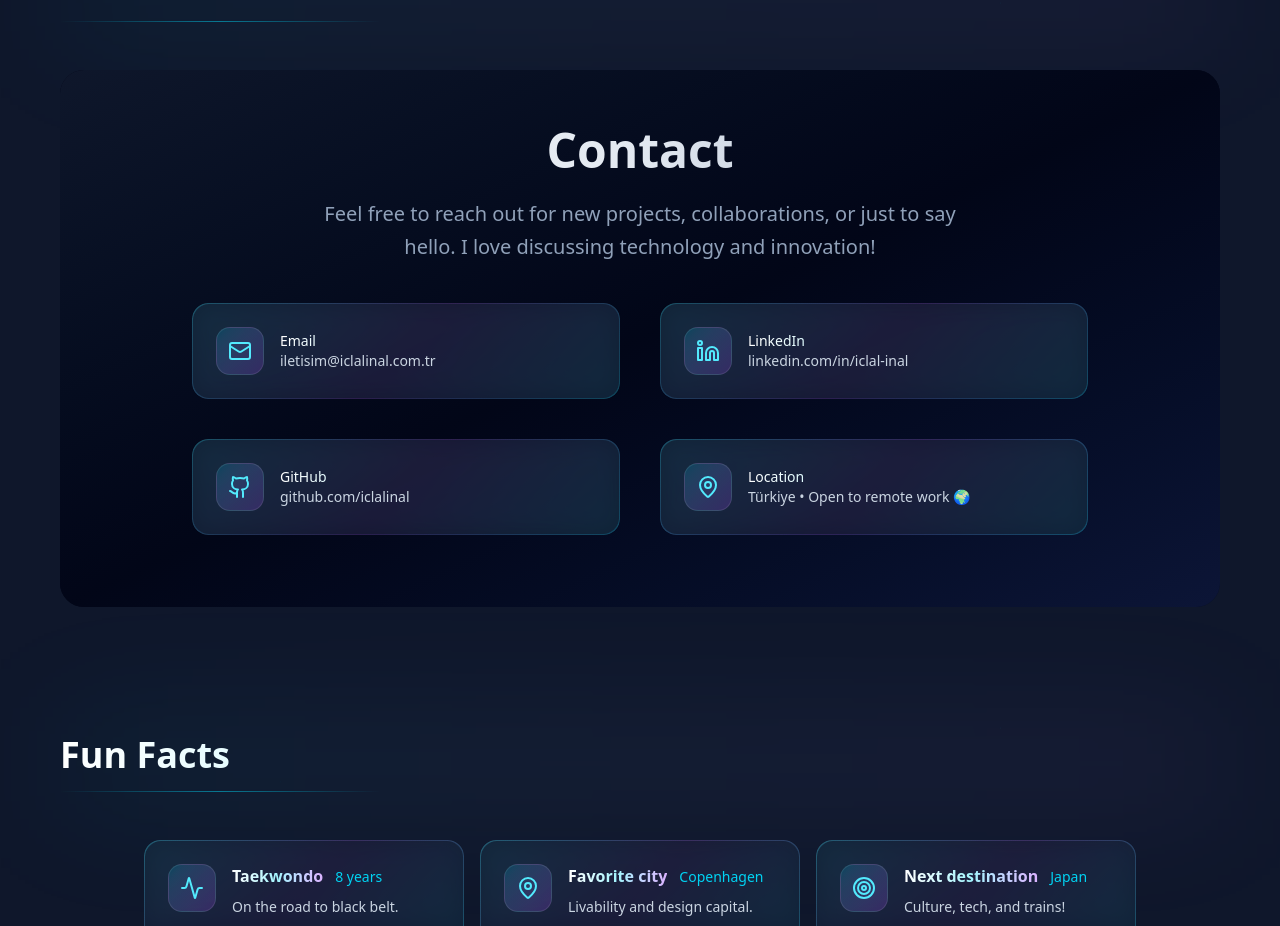
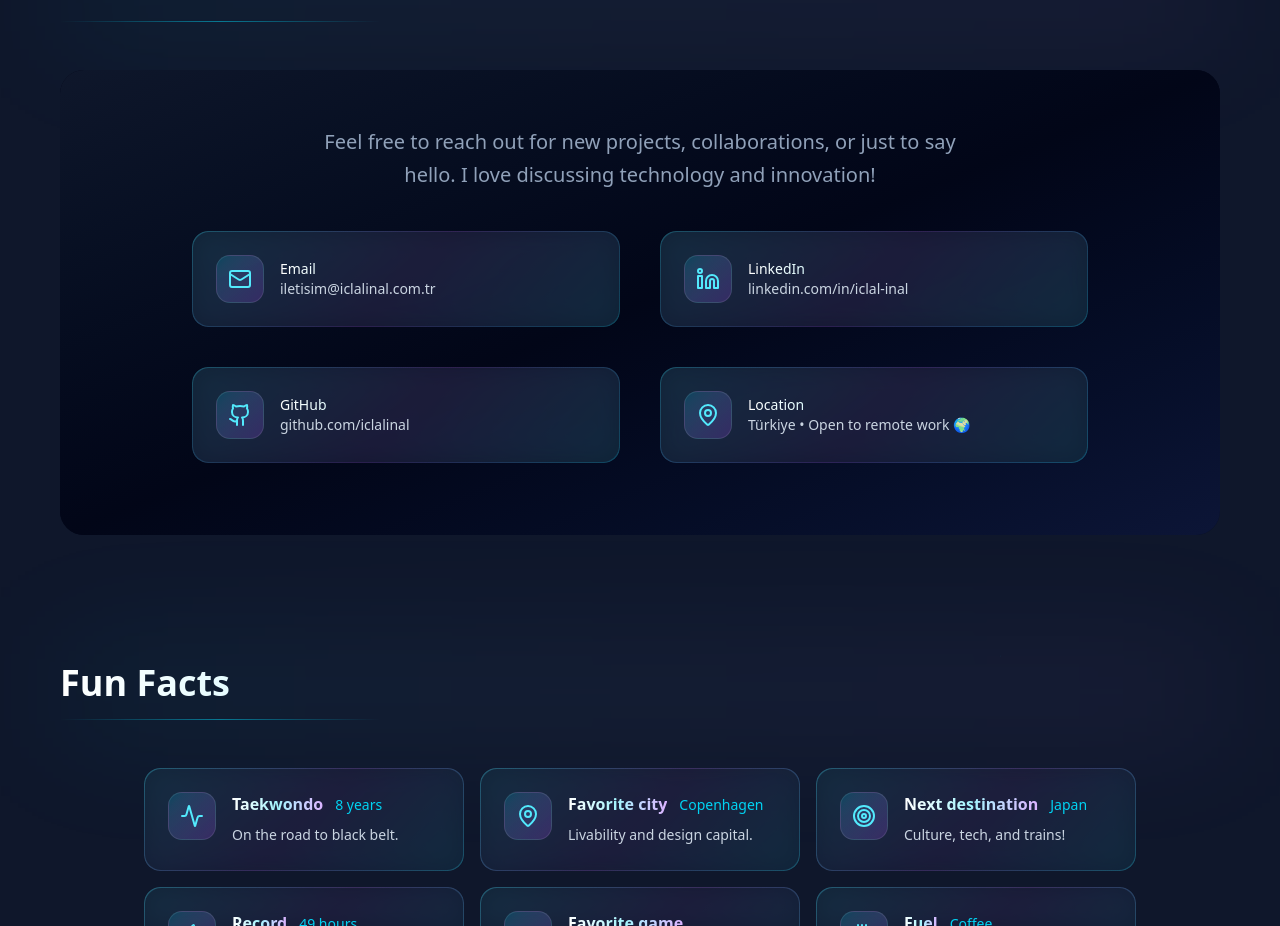
Before and after one commit to iclalinal/iclal-portfolio, a Next.js app: page / in a window 1280 px wide. Shown: the part 2707-3633 px from the top of the page. Built offline with nearby package versions, Linux system fonts and the light colour scheme.

Commit message:
fix: remove duplicate contact section title

```diff
--- a/src/components/ContactSection.tsx
+++ b/src/components/ContactSection.tsx
@@ -70,9 +70,6 @@ export default function ContactSection() {
             transition={{ duration: DUR.enter }}
             className="text-center mb-10"
           >
-            <h2 className="text-5xl font-bold mb-6 bg-gradient-to-r from-white via-slate-200 to-slate-400 bg-clip-text text-transparent">
-              {c.contact.title}
-            </h2>
             <p className="text-xl text-slate-400 max-w-2xl mx-auto leading-relaxed">
               {c.contact.description}
             </p>
```
